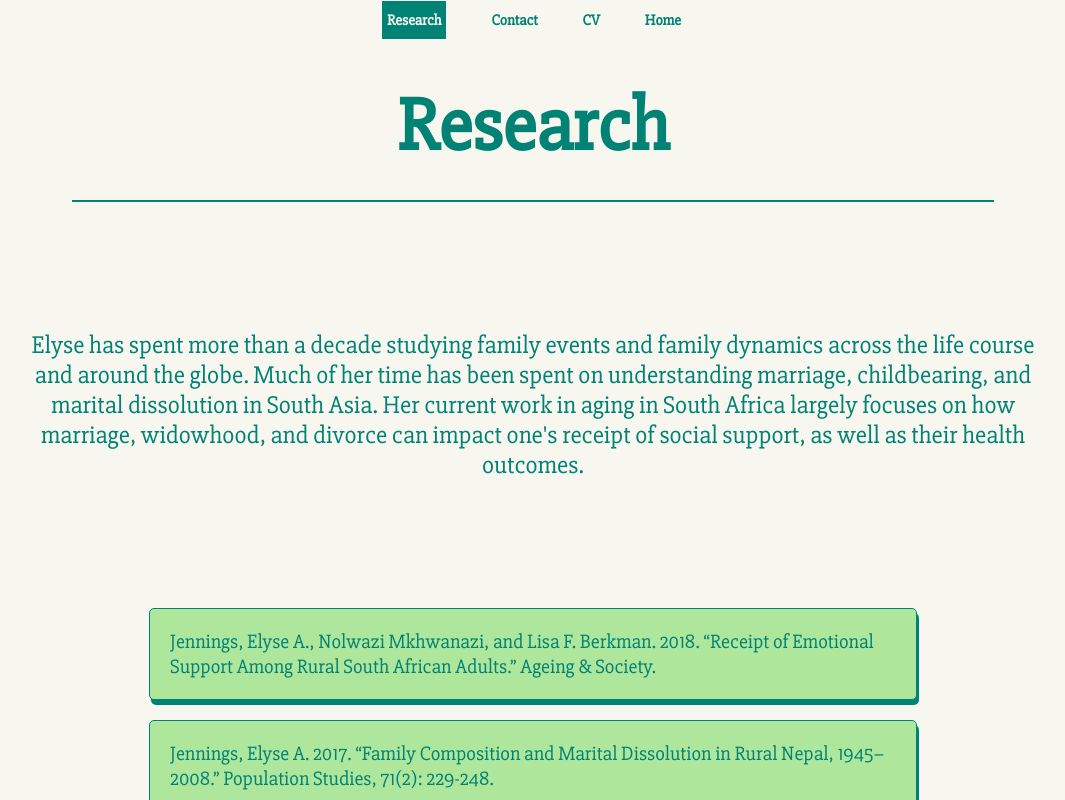
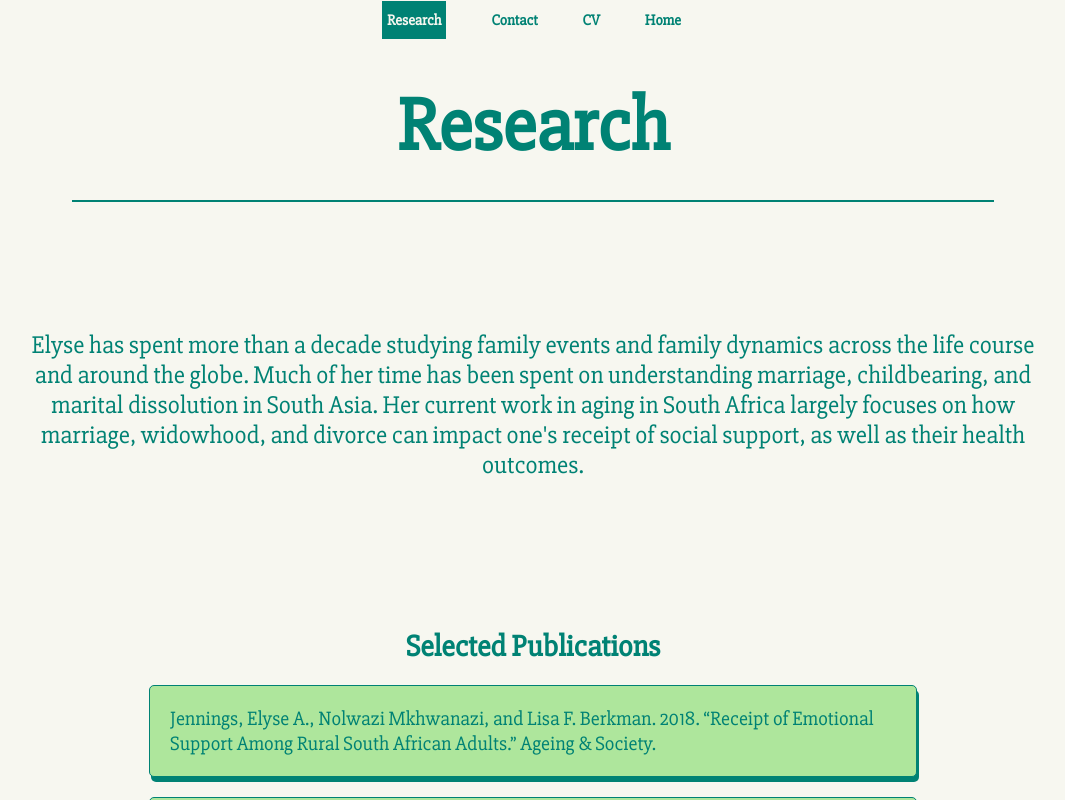
Before and after one commit to emilyjennings/elyse-portfolio, a React (Create React App) app: page /research in a window 1280 px wide. Shown: the top 800 px of the page, without its empty margins (107-1172 px from the left). Built offline with nearby package versions, Linux system fonts and the light colour scheme.

Commit message:
some styling

```diff
--- a/src/App.css
+++ b/src/App.css
@@ -243,12 +243,13 @@ form {
   box-shadow: 2px 5px
 }
 
-.card_title {
+.subtitle {
   font-family: 'Slabo 27px', serif;
-  font-size: 20px;
+  font-size: 30px;
   font-weight: bold;
   padding: 20px 20% 0 20%;
-  color: #008274
+  color: #008274;
+  text-align: center;
 }
 
 .researchpage a {
--- a/src/components/Research.js
+++ b/src/components/Research.js
@@ -102,6 +102,7 @@ class Research extends Component {
     return (
       <div className="researchpage">
         <div className="research-text">Elyse has spent more than a decade studying family events and family dynamics across the life course and around the globe. Much of her time has been spent on understanding marriage, childbearing, and marital dissolution in South Asia. Her current work in aging in South Africa largely focuses on how marriage, widowhood, and divorce can impact one's receipt of social support, as well as their health outcomes.</div>
+        <div className="subtitle">Selected Publications</div>
         {this.displayCards()}
         <div className="space"></div>
         <Footer />
--- a/src/containers/Home.js
+++ b/src/containers/Home.js
@@ -46,10 +46,7 @@ scrollTop = () => {
 //cool scroll effect for the images
   parallaxBackground = () => {
     $(window).scroll(function(){
-      $(".profile-img").css("background-position", "0% "  + (($(window).scrollTop() / 20) + 10) + "%");
-      // $("#abroad, #college, #teaching, .story, #coding").css("background-position", "50% "  + (($(window).scrollTop() / 20)) + "%");
-      // $("#jeju").css("background-position", "0% "  + (($(window).scrollTop() / 60)) + "%");
-      // $("#between, #dc").css("background-position", "50% "  + (($(window).scrollTop() / 60)) + "%");
+      $(".footer-img").css("background-position", "0% "  + (($(window).scrollTop() / 20) + 10) + "%");
     });
   }
 
```
Also changed, not shown: src/Research.js (deleted).
